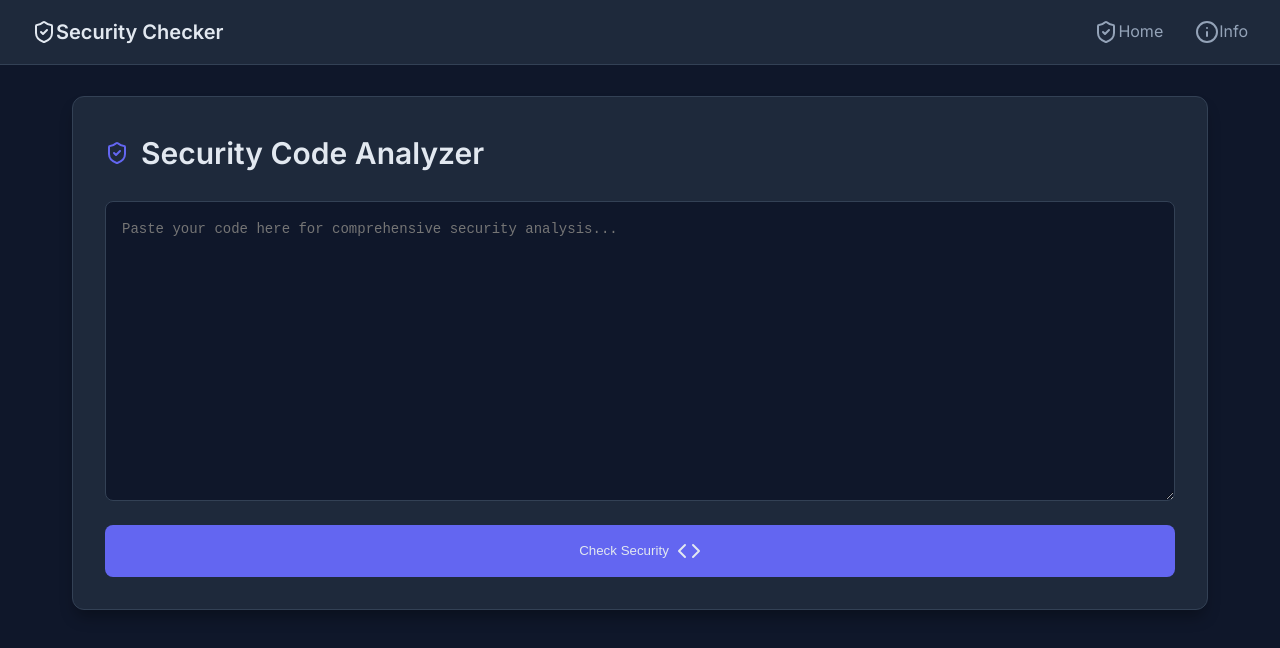
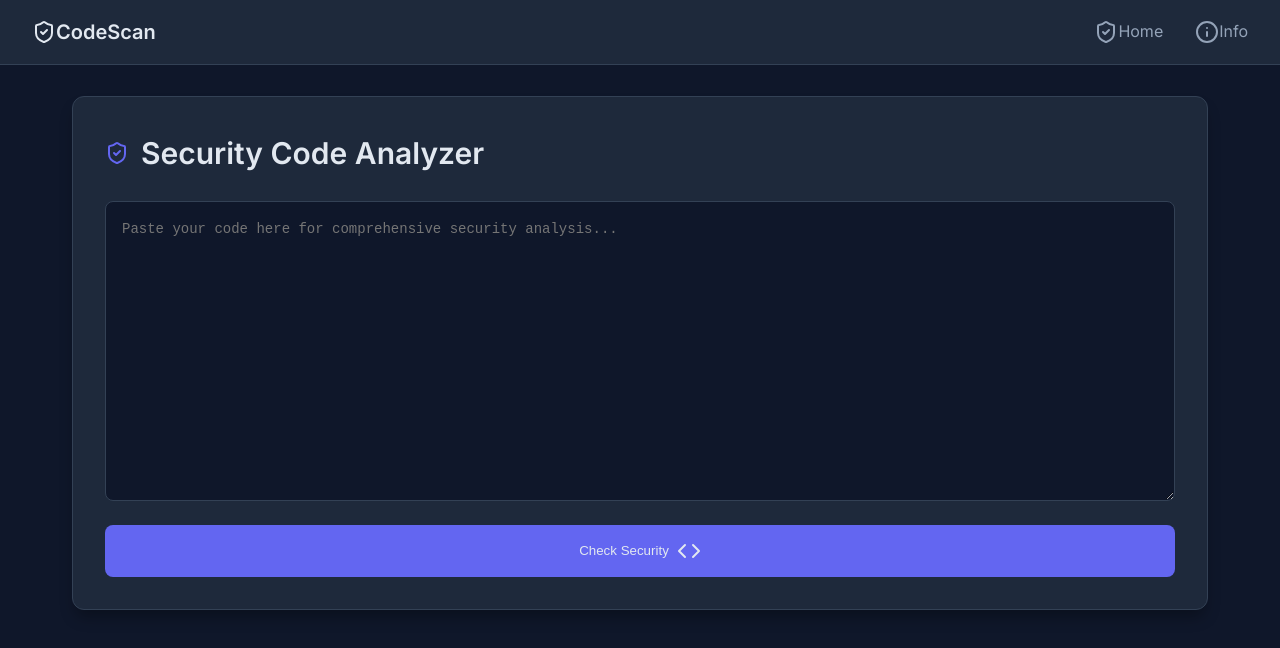
Before and after one commit to sanjaykohli/CodeScan-2, a Next.js app: page / in a window 1280 px wide. Shown: the top 648 px of the page. Built offline with nearby package versions, Linux system fonts and the light colour scheme.

Commit message:
Update Navbar.tsx

```diff
--- a/app/components/Navbar.tsx
+++ b/app/components/Navbar.tsx
@@ -6,7 +6,7 @@ const Navbar = () => (
     <div className="navbar-container">
       <Link href="/" className="navbar-logo">
         <ShieldCheck className="navbar-logo-icon" />
-        Security Checker
+        CodeScan
       </Link>
       <div className="navbar-links">
         <Link href="/" className="navbar-link">
```
